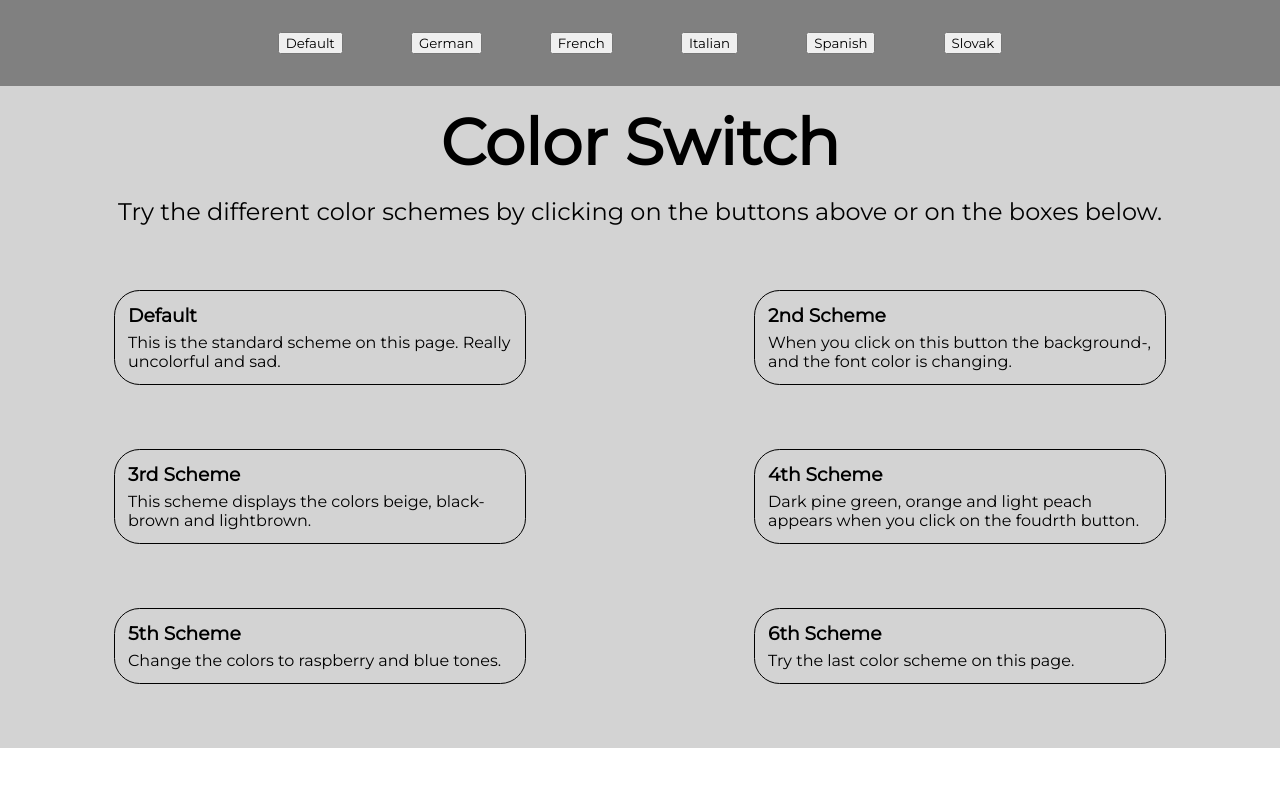
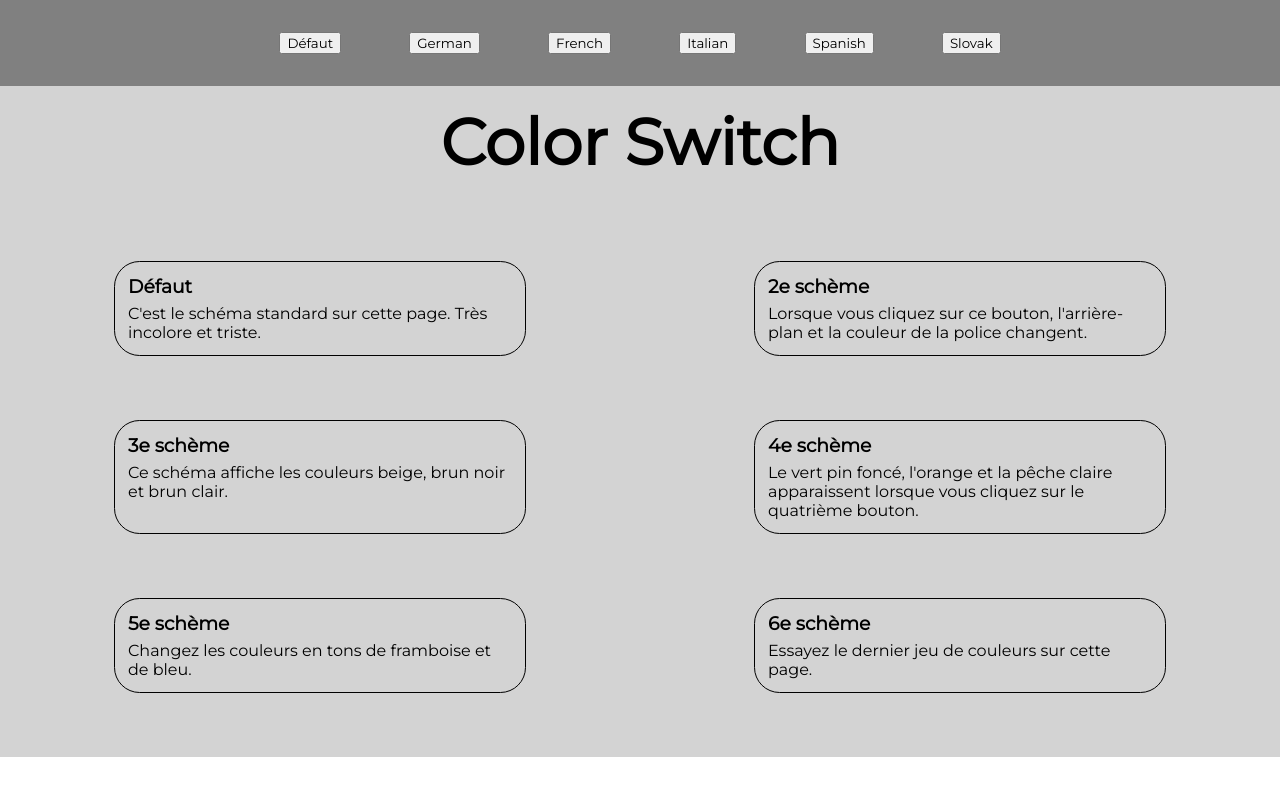
Before and after one commit to DominikRingbauer/ColorSwitch, a plain HTML site: page index.html in a window 1280 px wide. Both pictures are taken after a click on the button "French". Drawn offline with Linux system fonts and the light colour scheme.

Commit message:
added french

```diff
--- a/index.html
+++ b/index.html
@@ -13,7 +13,7 @@
         <section id="buttons">
             <button type="button" class="btn"  onclick="standardLanguage()"></button>
             <button type="button" class="btn"  onclick="german()"></button>
-            <button type="button" class="btn"  onclick=""></button>
+            <button type="button" class="btn"  onclick="french()"></button>
             <button type="button" class="btn"  onclick=""></button>
             <button type="button" class="btn"  onclick=""></button>
             <button type="button" class="btn"  onclick=""></button>
--- a/main.js
+++ b/main.js
@@ -70,10 +70,10 @@ let standardLanguage = () => {
     document.getElementById('headFive').textContent = '5th Scheme';
     document.getElementById('headSix').textContent = '6th Scheme';
     //paragraphs
-    document.getElementById('paraOne').textContent ='This is the standard scheme on this page. Really uncolorful and sad.'
+    document.getElementById('paraOne').textContent ='This is the standard scheme on this page. Very uncolorful and sad.'
     document.getElementById('paraTwo').textContent ='When you click on this button the background-, and the font color is changing.'
     document.getElementById('paraThree').textContent ='This scheme displays the colors beige, black-brown and lightbrown.'
-    document.getElementById('paraFour').textContent ='Dark pine green, orange and light peach appears when you click on the foudrth button.'
+    document.getElementById('paraFour').textContent ='Dark pine green, orange and light peach appears when you click on the fourth button.'
     document.getElementById('paraFive').textContent ='Change the colors to raspberry and blue tones.'
     document.getElementById('paraSix').textContent ='Try the last color scheme on this page.'
     //attribut lang in html-tag
@@ -109,24 +109,31 @@ let german = () => {
 }
 
 let french = () => {
+    //buttons
+    document.getElementsByClassName('btn')[0].textContent = 'Défaut';
+    document.getElementsByClassName('btn')[1].textContent = 'German';
+    document.getElementsByClassName('btn')[2].textContent = 'French';
+    document.getElementsByClassName('btn')[3].textContent = 'Italian';
+    document.getElementsByClassName('btn')[4].textContent = 'Spanish';
+    document.getElementsByClassName('btn')[5].textContent = 'Slovak';
+    //Explanation paragraph
     document.getElementById('explain').textContent = '';
-
     //headings
-    document.getElementById('headOne').textContent = 'Standard';
-    document.getElementById('headTwo').textContent = '2. Schema';
-    document.getElementById('headThree').textContent = '3. Schema';
-    document.getElementById('headFour').textContent = '4. Schema';
-    document.getElementById('headFive').textContent = '5. Schema';
-    document.getElementById('headSix').textContent = '6. Schema';
+    document.getElementById('headOne').textContent = 'Défaut';
+    document.getElementById('headTwo').textContent = '2e schème';
+    document.getElementById('headThree').textContent = '3e schème';
+    document.getElementById('headFour').textContent = '4e schème';
+    document.getElementById('headFive').textContent = '5e schème';
+    document.getElementById('headSix').textContent = '6e schème';
     //paragraph
-    document.getElementById('paraOne').textContent =''
-    document.getElementById('paraTwo').textContent =''
-    document.getElementById('paraThree').textContent =''
-    document.getElementById('paraFour').textContent =''
-    document.getElementById('paraFive').textContent =''
-    document.getElementById('paraSix').textContent =''
+    document.getElementById('paraOne').textContent ='C\'est le schéma standard sur cette page. Très incolore et triste.'
+    document.getElementById('paraTwo').textContent ='Lorsque vous cliquez sur ce bouton, l\'arrière-plan et la couleur de la police changent.'
+    document.getElementById('paraThree').textContent ='Ce schéma affiche les couleurs beige, brun noir et brun clair.'
+    document.getElementById('paraFour').textContent ='Le vert pin foncé, l\'orange et la pêche claire apparaissent lorsque vous cliquez sur le quatrième bouton.'
+    document.getElementById('paraFive').textContent ='Changez les couleurs en tons de framboise et de bleu.'
+    document.getElementById('paraSix').textContent ='Essayez le dernier jeu de couleurs sur cette page.'
     //attribut lang in html-tag
-    html.setAttribute('lang', 'de');
+    html.setAttribute('lang', 'fr');
 }
 
 let italian = () => {
```
